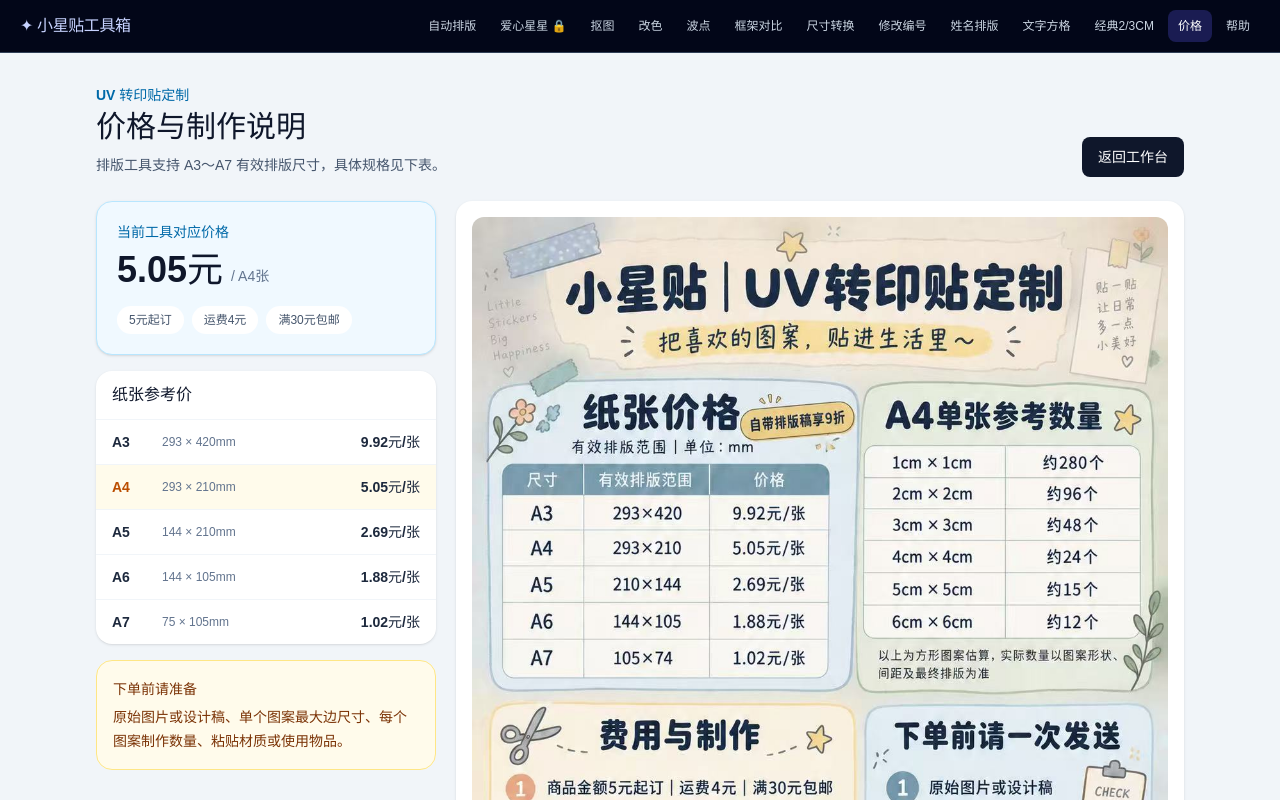
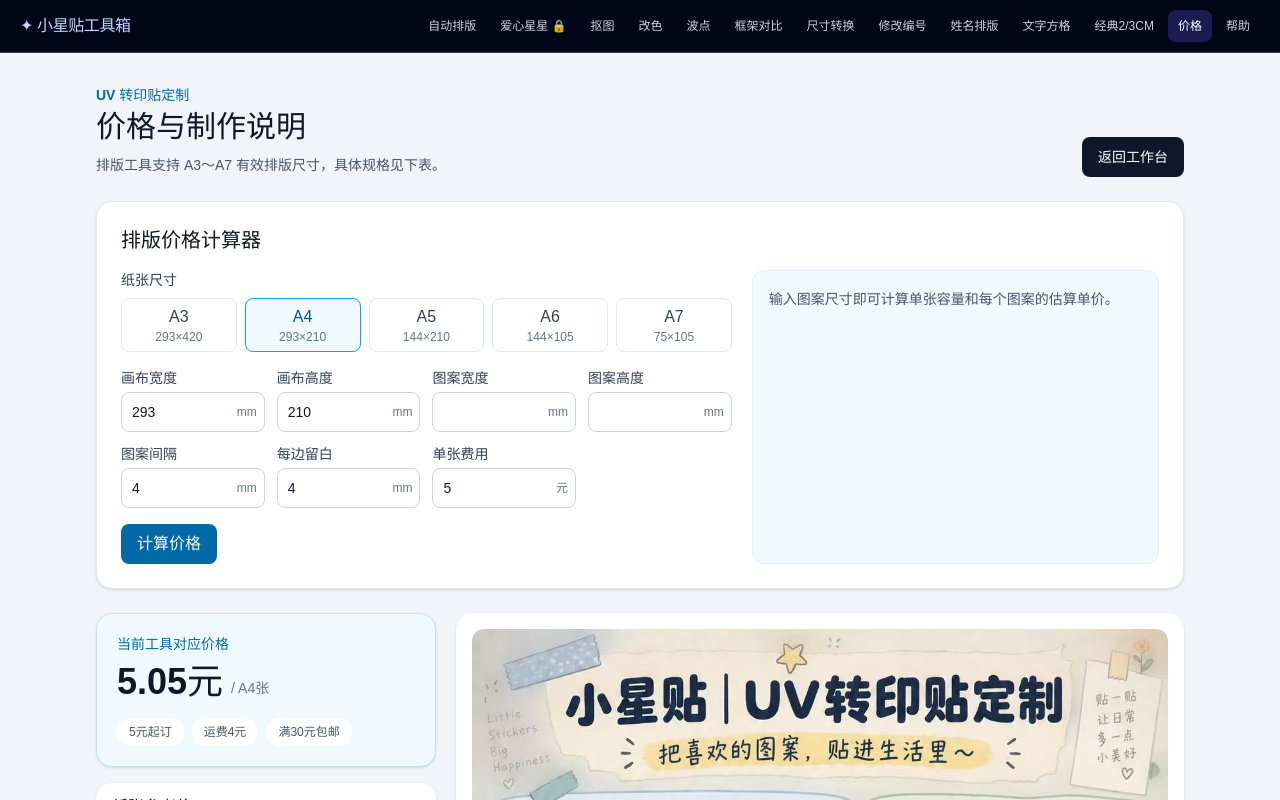
Before and after one commit to chenbb0128/Pic, a Vue app in the folder web/: page /pricing in a window 1280 px wide. Built offline with nearby package versions, Linux system fonts and the light colour scheme.

Commit message:
feat(web): 添加排版价格计算器

```diff
--- /dev/null
+++ b/web/src/components/PricingCalculator.vue
@@ -0,0 +1,116 @@
+<script setup lang="ts">
+import { computed, reactive, ref } from 'vue'
+import { imageSizePresets, type ImageSizePreset } from '../domain/studio/imageSizeConversion'
+import { calculateLayoutPricing } from '../domain/studio/layoutPricing'
+
+const defaultPaper = imageSizePresets.find(preset => preset.value === 'A4') ?? imageSizePresets[0]
+const form = reactive({
+  canvasWidthMm: defaultPaper.widthMm as number | '',
+  canvasHeightMm: defaultPaper.heightMm as number | '',
+  patternWidthMm: '' as number | '',
+  patternHeightMm: '' as number | '',
+  gapMm: 4 as number | '',
+  marginMm: 4 as number | '',
+  sheetPrice: 5 as number | '',
+})
+
+const fields = [
+  { key: 'canvasWidthMm', label: '画布宽度', unit: 'mm', min: 0.1, step: 0.1, required: true },
+  { key: 'canvasHeightMm', label: '画布高度', unit: 'mm', min: 0.1, step: 0.1, required: true },
+  { key: 'patternWidthMm', label: '图案宽度', unit: 'mm', min: 0.1, step: 0.1, required: true },
+  { key: 'patternHeightMm', label: '图案高度', unit: 'mm', min: 0.1, step: 0.1, required: true },
+  { key: 'gapMm', label: '图案间隔', unit: 'mm', min: 0, step: 0.1, required: false },
+  { key: 'marginMm', label: '每边留白', unit: 'mm', min: 0, step: 0.1, required: false },
+  { key: 'sheetPrice', label: '单张费用', unit: '元', min: 0, step: 0.01, required: true },
+] as const
+
+function choosePaper(preset: ImageSizePreset) {
+  form.canvasWidthMm = preset.widthMm
+  form.canvasHeightMm = preset.heightMm
+}
+
+const submitted = ref(false)
+const estimate = computed(() => submitted.value ? calculateLayoutPricing({
+  canvasWidthMm: Number(form.canvasWidthMm),
+  canvasHeightMm: Number(form.canvasHeightMm),
+  patternWidthMm: Number(form.patternWidthMm),
+  patternHeightMm: Number(form.patternHeightMm),
+  gapMm: Number(form.gapMm),
+  marginMm: Number(form.marginMm),
+  sheetPrice: form.sheetPrice === '' ? NaN : form.sheetPrice,
+}) : null)
+</script>
+
+<template>
+  <section class="mb-6 rounded-2xl border border-slate-200 bg-white p-4 shadow-sm sm:p-6" aria-labelledby="pricing-calculator-title">
+    <h2 id="pricing-calculator-title" class="text-xl font-bold text-slate-900">排版价格计算器</h2>
+    <div class="mt-4 grid gap-5 lg:grid-cols-[minmax(0,1.5fr)_minmax(0,1fr)]">
+      <form class="min-w-0 space-y-4" @submit.prevent="submitted = true">
+        <fieldset>
+          <legend class="mb-2 text-sm font-semibold text-slate-700">纸张尺寸</legend>
+          <div class="grid grid-cols-3 gap-2 sm:grid-cols-5">
+            <button
+              v-for="preset in imageSizePresets"
+              :key="preset.value"
+              type="button"
+              :aria-pressed="form.canvasWidthMm === preset.widthMm && form.canvasHeightMm === preset.heightMm"
+              class="min-h-12 rounded-lg border border-slate-200 px-1 py-1.5 text-sm font-semibold text-slate-700 hover:border-sky-500 aria-pressed:border-sky-500 aria-pressed:bg-sky-50 aria-pressed:text-sky-800"
+              @click="choosePaper(preset)"
+            >
+              {{ preset.label }}
+              <span class="block text-xs font-normal text-slate-500">{{ preset.widthMm }}×{{ preset.heightMm }}</span>
+            </button>
+          </div>
+        </fieldset>
+
+        <div class="grid grid-cols-2 gap-3 sm:grid-cols-4">
+          <label v-for="field in fields" :key="field.key" class="block min-w-0 text-sm text-slate-700">
+            <span>{{ field.label }}</span>
+            <span class="relative mt-1 block">
+              <input
+                v-model.number="form[field.key]"
+                type="number"
+                inputmode="decimal"
+                :min="field.min"
+                :step="field.step"
+                :required="field.required"
+                class="min-h-10 w-full rounded-lg border border-slate-300 bg-white py-2 pl-2.5 pr-9 text-slate-900 focus:border-sky-600 focus:outline-2 focus:outline-offset-1 focus:outline-sky-600"
+              />
+              <span class="pointer-events-none absolute inset-y-0 right-2 flex items-center text-xs text-slate-500" aria-hidden="true">{{ field.unit }}</span>
+            </span>
+          </label>
+        </div>
+
+        <button type="submit" class="min-h-10 w-full rounded-lg bg-sky-700 px-4 py-2 text-sm font-semibold text-white hover:bg-sky-800 sm:w-auto">
+          计算价格
+        </button>
+      </form>
+
+      <div class="min-w-0 rounded-xl border border-sky-100 bg-sky-50 p-4" aria-live="polite">
+        <p v-if="!estimate" class="text-sm leading-6 text-slate-600">输入图案尺寸即可计算单张容量和每个图案的估算单价。</p>
+        <p v-else-if="'error' in estimate" class="text-sm font-medium text-red-700">{{ estimate.error }}</p>
+        <template v-else>
+          <dl class="grid grid-cols-2 gap-3">
+            <div>
+              <dt class="text-sm text-slate-600">单张容量</dt>
+              <dd class="mt-1 text-2xl font-bold text-slate-900">{{ estimate.count }} <span class="text-sm font-medium">个</span></dd>
+            </div>
+            <div>
+              <dt class="text-sm text-slate-600">估算单价</dt>
+              <dd class="mt-1 text-2xl font-bold text-sky-800">
+                {{ estimate.unitPrice === null ? '—' : estimate.unitPrice.toFixed(4) }}
+                <span v-if="estimate.unitPrice !== null" class="text-sm font-medium">元/个</span>
+              </dd>
+            </div>
+          </dl>
+          <p class="mt-3 border-t border-sky-100 pt-3 text-sm text-slate-700">
+            {{ estimate.columns }} 列 × {{ estimate.rows }} 行 · 可用尺寸 {{ estimate.usableWidthMm }} × {{ estimate.usableHeightMm }} mm
+          </p>
+          <p class="mt-1 text-xs leading-5 text-slate-600">
+            {{ estimate.count ? `${form.sheetPrice} 元 ÷ ${estimate.count} 个` : '当前设置下放不下单个图案。' }}
+          </p>
+        </template>
+      </div>
+    </div>
+  </section>
+</template>
--- /dev/null
+++ b/web/src/domain/studio/layoutPricing.ts
@@ -0,0 +1,47 @@
+export interface LayoutPricingInput {
+  canvasWidthMm: number
+  canvasHeightMm: number
+  patternWidthMm: number
+  patternHeightMm: number
+  gapMm: number
+  marginMm: number
+  sheetPrice: number
+}
+
+export function calculateLayoutPricing(input: LayoutPricingInput) {
+  const { canvasWidthMm, canvasHeightMm, patternWidthMm, patternHeightMm, gapMm, marginMm, sheetPrice } = input
+  const sizes = [canvasWidthMm, canvasHeightMm, patternWidthMm, patternHeightMm]
+  if (sizes.some(size => !Number.isFinite(size) || size <= 0)) {
+    return { error: '请输入大于 0 的画布和图案尺寸。' } as const
+  }
+  if ([gapMm, marginMm, sheetPrice].some(value => !Number.isFinite(value) || value < 0)) {
+    return { error: '间隔、边距和单张费用必须为非负数。' } as const
+  }
+
+  // Use tenths of a millimetre so exact fits stay exact when calculating columns and rows.
+  const dimensions = [...sizes, gapMm, marginMm]
+  const ticks = dimensions.map(value => Math.round(value * 10))
+  if (ticks.some((value, index) => !Number.isSafeInteger(value) || value / 10 !== dimensions[index])) {
+    return { error: '尺寸、间隔和边距最多保留一位小数。' } as const
+  }
+  const [width, height, patternWidth, patternHeight, gap, margin] = ticks
+  const usableWidth = width - 2 * margin
+  const usableHeight = height - 2 * margin
+  if (usableWidth <= 0 || usableHeight <= 0) {
+    return { error: '边缘留白过大，请减小边距。' } as const
+  }
+
+  const columns = Math.floor((usableWidth + gap) / (patternWidth + gap))
+  const rows = Math.floor((usableHeight + gap) / (patternHeight + gap))
+  const count = columns * rows
+  if (!Number.isSafeInteger(count)) return { error: '计算数量超出范围，请检查尺寸。' } as const
+
+  return {
+    columns,
+    rows,
+    count,
+    usableWidthMm: usableWidth / 10,
+    usableHeightMm: usableHeight / 10,
+    unitPrice: count > 0 ? sheetPrice / count : null,
+  }
+}
--- a/web/src/pages/PricingPage.vue
+++ b/web/src/pages/PricingPage.vue
@@ -1,4 +1,6 @@
 <script setup lang="ts">
+import PricingCalculator from '../components/PricingCalculator.vue'
+
 const paperPrices = [
   { size: 'A3', area: '293 × 420mm', price: '9.92元/张' },
   { size: 'A4', area: '293 × 210mm', price: '5.05元/张', current: true },
@@ -20,6 +22,8 @@ const paperPrices = [
         返回工作台
       </RouterLink>
     </div>
+
+    <PricingCalculator />
 
     <div class="grid items-start gap-5 lg:grid-cols-[340px_minmax(0,1fr)]">
       <aside class="space-y-4 lg:sticky lg:top-5">
```
Also changed, not shown: 1 other file (tests, documents, lock files or other folders).
